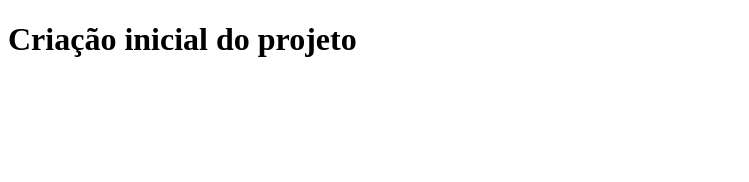
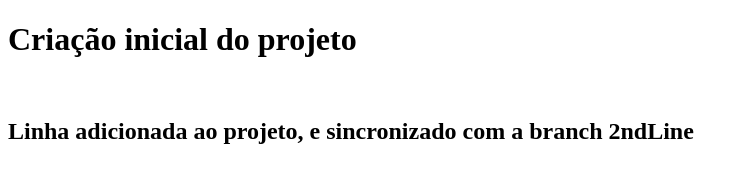
Before and after one commit to fabiocst/gitBranchAndMerge, a plain HTML site: page index.html in a window 1280 px wide. Shown: the whole page, without its empty margins (0-749 px from the left). Drawn offline with Linux system fonts and the light colour scheme.

Commit message:
Alteração na branch 2ndLine

```diff
--- a/index.html
+++ b/index.html
@@ -6,6 +6,8 @@
     <title>Tarefa Git Branch e Merge</title>
 </head>
 <body>
-    <h1>Criação inicial do projeto</h1>
+    <h1>Criação inicial do projeto</h1><br>
+    <h2>Linha adicionada ao projeto, e sincronizado com a branch 2ndLine</h2>
+
 </body>
 </html>
```
